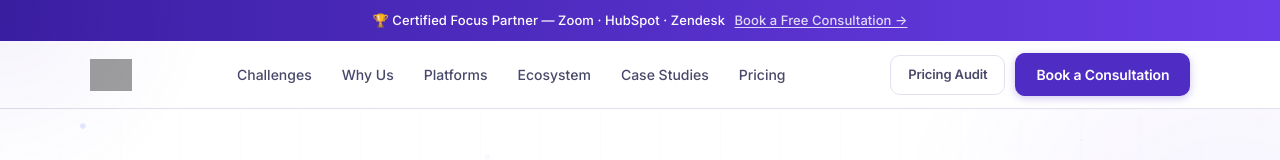
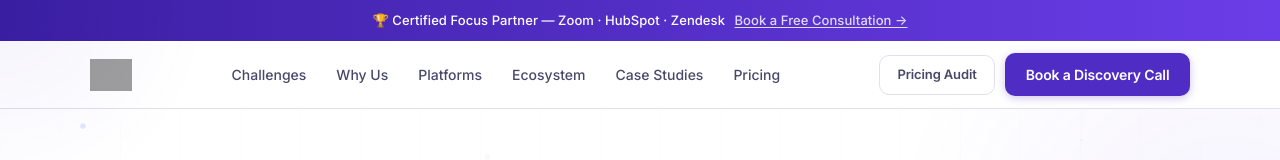
Before and after one commit to menezesenosh-succes/sysgrate-solutions-page-1, a plain HTML site: page index.html in a window 1280 px wide. Shown: the top 160 px of the page. Drawn offline with Linux system fonts and the light colour scheme; grey boxes are pictures that could not be loaded.

Commit message:
Update index.html

```diff
--- a/index.html
+++ b/index.html
@@ -966,7 +966,7 @@ footer { background: var(--n-950); padding: 64px 7%; }
   </ul>
   <div class="nav-end">
     <a href="pricing-audit.html" class="btn btn-ghost btn-sm">Pricing Audit</a>
-    <a href="#contact" class="btn btn-pri btn-md">Book a Consultation</a>
+    <a href="discovery-call.html" class="btn btn-pri btn-md">Book a Discovery Call</a>
   </div>
 </nav>
 
```
